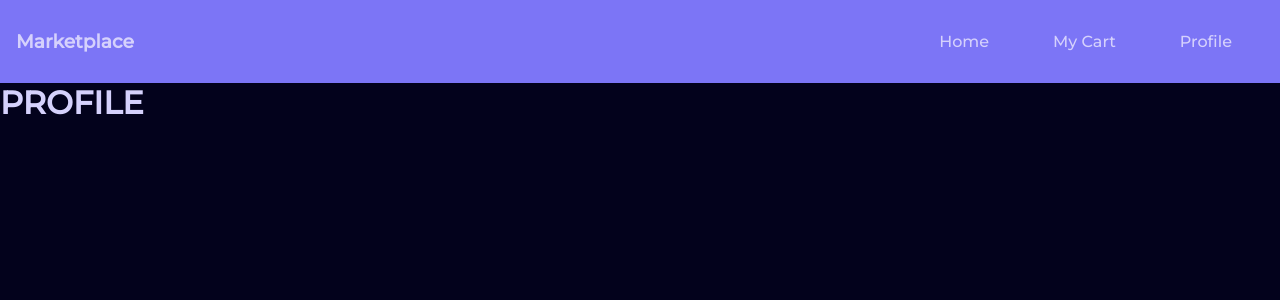
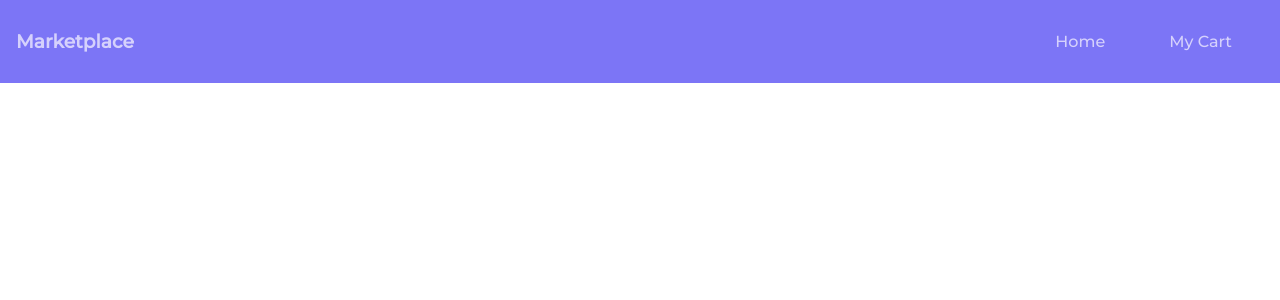
Before and after one commit to GM-11/e-commerce-app, a React app in the folder frontend/: page /profile in a window 1280 px wide. Shown: the top 300 px of the page. Built offline with nearby package versions, Linux system fonts and the light colour scheme; the HTML template or start-up script is replaced by a standard one.

Commit message:
removed profile page

```diff
--- a/frontend/src/App.tsx
+++ b/frontend/src/App.tsx
@@ -12,7 +12,6 @@
       <Routes>
         <Route path="/" element={<LandingPage />} />
         <Route path="/my-cart" element={<MyCart />} />
-        <Route path="/profile" element={<Profile />} />
         <Route path="/product/:productId" element={<Product />} />
       </Routes>
     </BrowserRouter>
--- a/frontend/src/components/Navbar.tsx
+++ b/frontend/src/components/Navbar.tsx
@@ -14,9 +14,6 @@
           <li>
             <Link to={"/my-cart"}>My Cart</Link>{" "}
           </li>
-          <li>
-            <Link to={"/profile"}>Profile</Link>{" "}
-          </li>
         </ul>
       </section>
     </nav>
--- a/frontend/src/pages/Profile.tsx
+++ /dev/null
@@ -1,9 +0,0 @@
-function Profile() {
-  return (
-    <main>
-      <h1>PROFILE</h1>
-    </main>
-  );
-}
-
-export default Profile;
```
